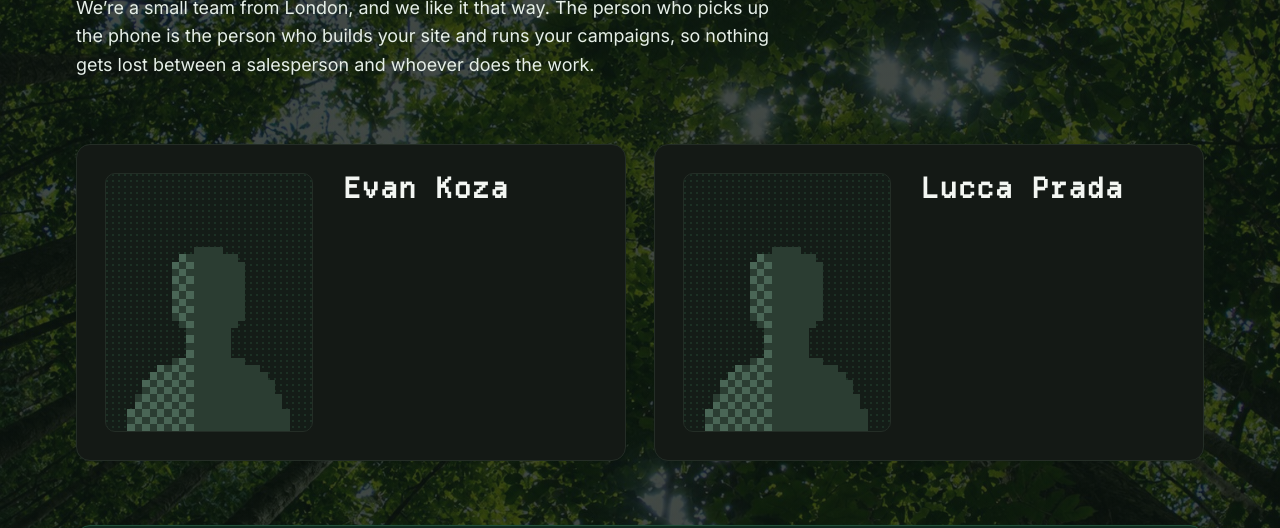
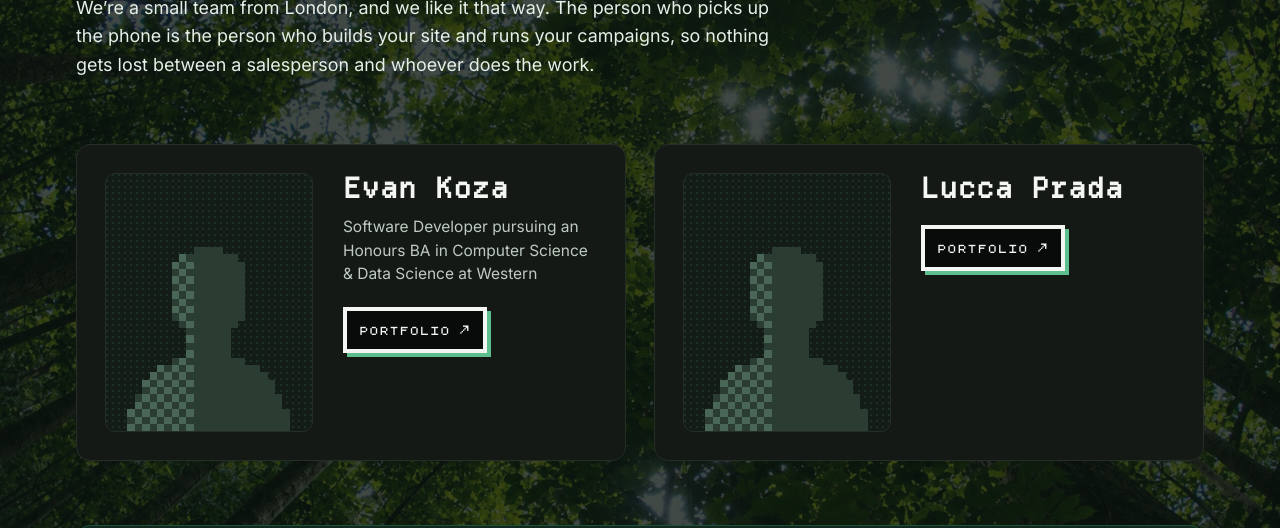
Before and after one commit to evankoza/forestcity.marketing, a plain HTML site: page team.html in a window 1280 px wide. Shown: the part 272-800 px from the top of the page. Drawn offline with nearby package versions, Linux system fonts and the light colour scheme.

Commit message:
Link each of us to our portfolios, and add Evan's role
Each team card gets a portfolio button (evankoza.com and
luccahp1.github.io/portfolio), opening in a new tab, and Evan's card
gets a role line under the name.

Co-Authored-By: Claude Opus 5.5 <noreply@anthropic.com>

```diff
--- a/assets/css/styles.css
+++ b/assets/css/styles.css
@@ -1438,6 +1438,10 @@ p:last-child{ margin-bottom:0; }
 .person__photo svg{ position:relative; width:86%; height:auto; }
 .person__name{ font-family:var(--font-pixel); font-size:clamp(22px,2.2vw,28px); line-height:1.1; letter-spacing:.02em;
   color:var(--ink); margin:0; }
+.person__body{ display:flex; flex-direction:column; align-items:flex-start; gap:22px; }
+.person__role{ margin:-10px 0 0; color:var(--ink-2); font-size:15.5px; line-height:1.5; max-width:34ch; }
+/* the hero's pixel button, a size down so it sits under a name rather than a headline */
+.person__link{ padding:11px 16px; font-size:15px; box-shadow:4px 4px 0 var(--forest); }
 
 .team__meet{ margin-top:clamp(40px,5vw,64px); display:flex; flex-wrap:wrap; align-items:center; justify-content:space-between; gap:20px 32px;
   padding:clamp(24px,3vw,36px); border:1px solid #20503A; background:var(--panel); border-radius:var(--r); }
--- a/team.html
+++ b/team.html
@@ -135,13 +135,20 @@
         <figure class="person__photo">
           <svg viewBox="0 0 24 30" aria-hidden="true"><use href="#placeholder-portrait"/></svg>
         </figure>
-        <h2 class="person__name">Evan Koza</h2>
+        <div class="person__body">
+          <h2 class="person__name">Evan Koza</h2>
+          <p class="person__role">Software Developer pursuing an Honours BA in Computer Science &amp; Data Science at Western</p>
+          <a class="btn btn--pixel btn--pixel-ghost person__link" href="https://evankoza.com" target="_blank" rel="noopener">portfolio &nearr;</a>
+        </div>
       </article>
       <article class="person">
         <figure class="person__photo">
           <svg viewBox="0 0 24 30" aria-hidden="true"><use href="#placeholder-portrait"/></svg>
         </figure>
-        <h2 class="person__name">Lucca Prada</h2>
+        <div class="person__body">
+          <h2 class="person__name">Lucca Prada</h2>
+          <a class="btn btn--pixel btn--pixel-ghost person__link" href="https://luccahp1.github.io/portfolio/" target="_blank" rel="noopener">portfolio &nearr;</a>
+        </div>
       </article>
     </div>
 
```
